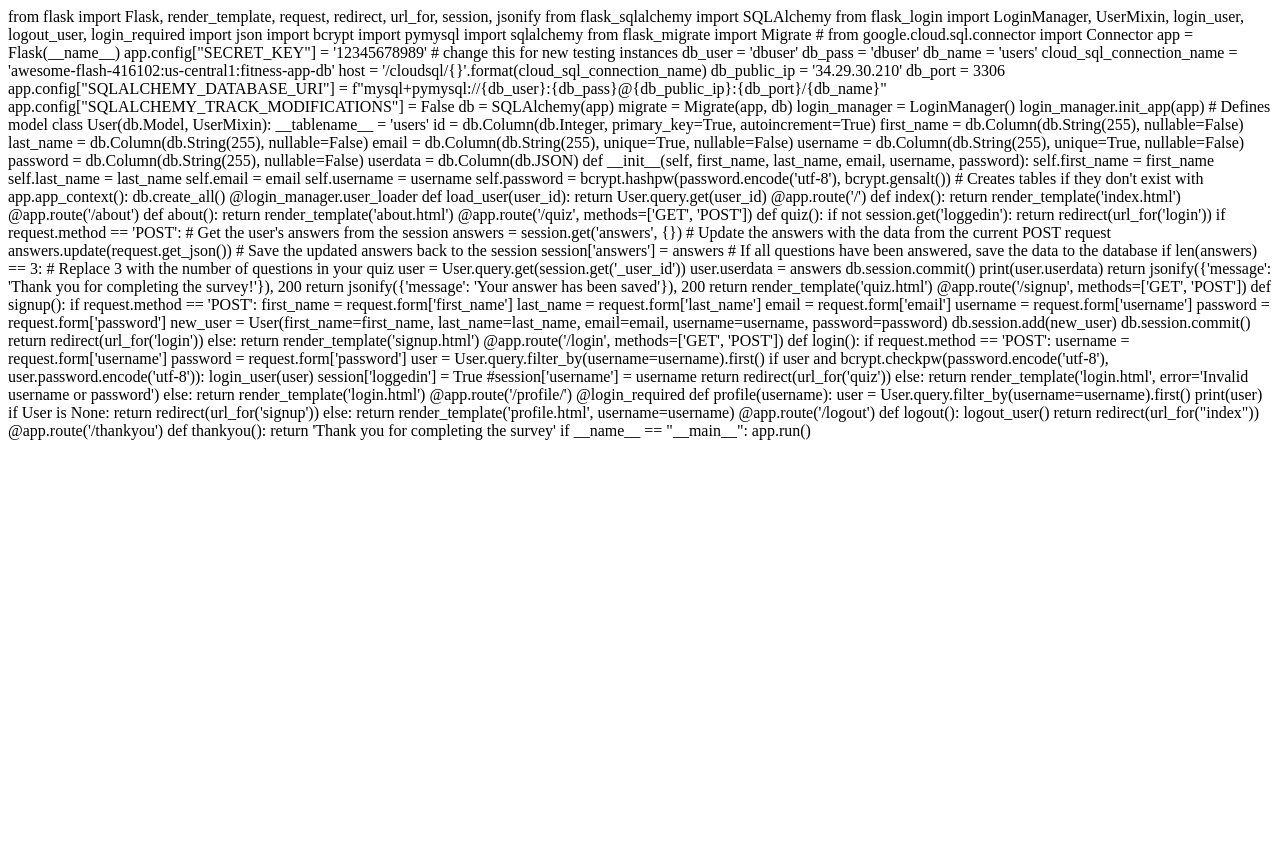
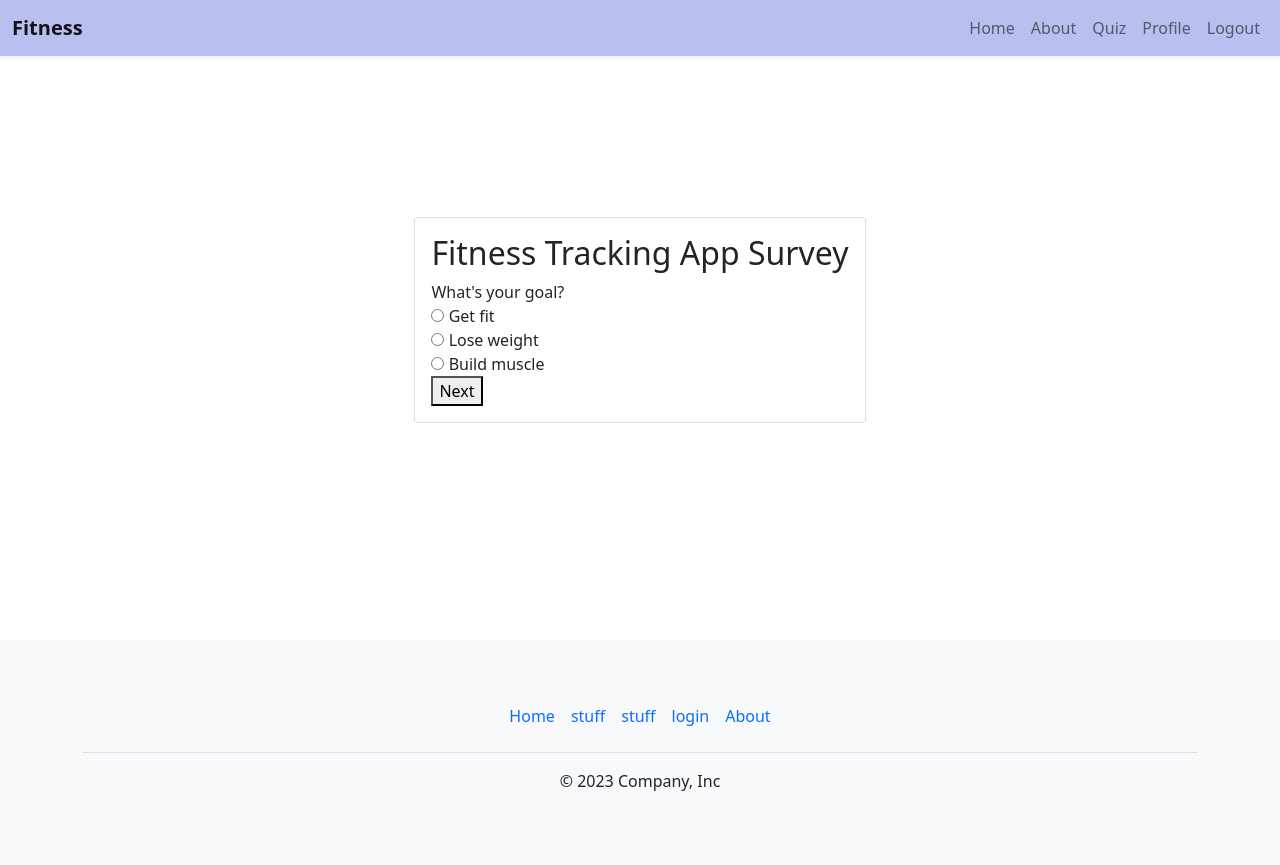
Before and after one commit to ShawnKi/SoftwareEngineeringProjectCSE3026, a Flask app: page /quiz in a window 1280 px wide. Before the commit the page ends 440 px from the top, so only its background shows below. Run offline with Flask 3, Linux system fonts and the light colour scheme; the visitor is signed in with stand-in values (Sample User, id 1).

Commit message:
updated quiz

```diff
--- a/SoftwareEngineeringProjectCSE3026-test1/app.py
+++ b/SoftwareEngineeringProjectCSE3026-test1/app.py
@@ -12,7 +12,7 @@
 
 
 app = Flask(__name__)
-app.config["SECRET_KEY"] = '12345678989'  # change this for new testing instances
+app.config["SECRET_KEY"] = '1234567899'  # change this for new testing instances
 
 db_user = 'dbuser'
 db_pass = 'dbuser'
@@ -79,7 +79,7 @@
         session['answers'] = answers
 
 
-        if len(answers) == 3:  # Replace 3 with the number of questions in quiz
+        if len(answers) == 7:  # Replace 3 with the number of questions in quiz
             user = User.query.get(session.get('_user_id'))
             user.userdata = answers
             db.session.commit()
--- a/SoftwareEngineeringProjectCSE3026-test1/templates/quiz.html
+++ b/SoftwareEngineeringProjectCSE3026-test1/templates/quiz.html
@@ -1,147 +1,161 @@
-from flask import Flask, render_template, request, redirect, url_for, session, jsonify
-from flask_sqlalchemy import SQLAlchemy
-from flask_login import LoginManager, UserMixin, login_user, logout_user, login_required
-import json
-import bcrypt
-import pymysql
-import sqlalchemy
-from flask_migrate import Migrate
+{% extends "base.html" %}
 
+{% block head %}
+<title>Quiz</title>
+<style>
+  .center-screen {
+    display: flex;
+    justify-content: center;
+    align-items: center;
+    height: 80vh;
+  }
+</style>
+{% endblock %}
 
-# from google.cloud.sql.connector import Connector
+{% block body %}
+<div class="container center-screen">
+  <div class="card p-3">
+    <h2>Fitness Tracking App Survey</h2>
 
+    <form id="surveyForm">
+      <div id="section1">
+      <label for="goal">What's your goal?</label><br>
+      <input type="radio" id="getFit" name="goal" value="Get fit">
+      <label for="getFit">Get fit</label><br>
+      <input type="radio" id="loseWeight" name="goal" value="Lose weight">
+      <label for="loseWeight">Lose weight</label><br>
+      <input type="radio" id="buildMuscle" name="goal" value="Build muscle">
+      <label for="buildMuscle">Build muscle</label><br>
+      <button type="button" onclick="showSection(2)">Next</button>
+      </div>
 
-app = Flask(__name__)
-app.config["SECRET_KEY"] = '12345678989'  # change this for new testing instances
+      <!-- Second set of questions (initially hidden) -->
+      <div id="section2" style="display: none;">
+        <label for="physique">What's your goal physique?</label><br>
+        <input type="radio" id="athletic" name="physique" value="Athletic">
+        <label for="athletic">Athletic</label><br>
+        <input type="radio" id="muscular" name="physique" value="Muscular">
+        <label for="muscular">Muscular</label><br>
+        <input type="radio" id="cutLean" name="physique" value="Cut/Lean">
+        <label for="cutLean">Cut/Lean</label><br>
+        <button type="button" onclick="showSection(1)">Previous</button>
+        <button type="button" onclick="showSection(3)">Next</button>
+      </div>
 
-db_user = 'dbuser'
-db_pass = 'dbuser'
-db_name = 'users'
-cloud_sql_connection_name = 'awesome-flash-416102:us-central1:fitness-app-db'
+      <div id="section3" style="display: none;">
+        <label for="bodyType">What's your body type?</label><br>
+        <input type="radio" id="ectomorph" name="bodyType" value="Ectomorph">
+        <label for="ectomorph">Ectomorph</label><br>
+        <input type="radio" id="mesomorph" name="bodyType" value="Mesomorph">
+        <label for="mesomorph"0>Mesomorph</label><br>
+        <input type="radio" id="endomorph" name="bodyType" value="Endomorph">
+        <label for="endomorph">Endomorph</label><br>
+        <button type="button" onclick="showSection(2)">Previous</button>
+        <button type="button" onclick="showSection(4)">Next</button>
+      </div>
 
-host = '/cloudsql/{}'.format(cloud_sql_connection_name)
-db_public_ip = '34.29.30.210'
-db_port = 3306
-app.config["SQLALCHEMY_DATABASE_URI"] = f"mysql+pymysql://{db_user}:{db_pass}@{db_public_ip}:{db_port}/{db_name}"
-app.config["SQLALCHEMY_TRACK_MODIFICATIONS"] = False
+      <div id="section4" style="display: none;">
+        <label for="exerciseFrequency">How often do you exercise?</label><br>
+        <input type="radio" id="onceAWeek" name="exerciseFrequency" value="Once a week">
+        <label for="onceAWeek">Once a week</label><br>
+        <input type="radio" id="twiceAWeek" name="exerciseFrequency" value="Twice a week">
+        <label for="twiceAWeek">Twice a week</label><br>
+        <input type="radio" id="threeTimesAWeek" name="exerciseFrequency" value="Three times a week">
+        <label for="threeTimesAWeek">Three times a week</label><br>
+        <input type="radio" id="fourOrFiveTimesAWeek" name="exerciseFrequency" value="4-5 times a week">
+        <label for="fourOrFiveTimesAWeek">4-5 times a week</label><br>
+        <button type="button" onclick="showSection(3)">Previous</button>
+        <button type="button" onclick="showSection(5)">Next</button>
+      </div>
 
-db = SQLAlchemy(app)
-migrate = Migrate(app, db)
-login_manager = LoginManager()
-login_manager.init_app(app)
+      <div id="section5" style="display: none;">
+        <label for="equipment">Which equipment do you have?</label><br>
+        <input type="checkbox" id="noEquipment" name="equipment" value="No equipment">
+        <label for="noEquipment">No equipment</label><br>
+        <input type="checkbox" id="dumbbells" name="equipment" value="Dumbbells">
+        <label for="dumbbells">Dumbbells</label><br>
+        <input type="checkbox" id="pullUpBar" name="equipment" value="Pull-up bar">
+        <label for="pullUpBar">Pull-up bar</label><br>
+        <input type="checkbox" id="barbell" name="equipment" value="Barbell">
+        <label for="barbell">Barbell</label><br>
+        <input type="checkbox" id="kettlebell" name="equipment" value="Kettlebell">
+        <label for="kettlebell">Kettlebell</label><br>
+        <button type="button" onclick="showSection(4)">Previous</button>
+        <button type="button" onclick="showSection(6)">Next</button>
+      </div>
 
-# Defines model
-class User(db.Model, UserMixin):
-    __tablename__ = 'users'
-    id = db.Column(db.Integer, primary_key=True, autoincrement=True)
-    first_name = db.Column(db.String(255), nullable=False)
-    last_name = db.Column(db.String(255), nullable=False)
-    email = db.Column(db.String(255), unique=True, nullable=False)
-    username = db.Column(db.String(255), unique=True, nullable=False)
-    password = db.Column(db.String(255), nullable=False)
-    userdata = db.Column(db.JSON)
+      <div id="section6" style="display: none;">
+        <label for="dietaryPreferences">What are your dietary preferences?</label><br>
+        <input type="checkbox" id="vegetarian" name="dietaryPreferences" value="Vegetarian">
+        <label for="vegetarian">Vegetarian</label><br>
+        <input type="checkbox" id="vegan" name="dietaryPreferences" value="Vegan">
+        <label for="vegan">Vegan</label><br>
+        <input type="checkbox" id="glutenFree" name="dietaryPreferences" value="Gluten Free">
+        <label for="glutenFree">Gluten Free</label><br>
+        <input type="checkbox" id="lactoseFree" name="dietaryPreferences" value="Lactose Free">
+        <label for="lactoseFree">Lactose Free</label><br>
+        <input type="checkbox" id="kosher" name="dietaryPreferences" value="Kosher">
+        <label for="kosher">Kosher</label><br>
+        <button type="button" onclick="showSection(5)">Previous</button>
+        <button type="button" onclick="showSection(7)">Next</button>
+      </div>
 
-    def __init__(self, first_name, last_name, email, username, password):
-        self.first_name = first_name
-        self.last_name = last_name
-        self.email = email
-        self.username = username
-        self.password = bcrypt.hashpw(password.encode('utf-8'), bcrypt.gensalt())
+      <div id="section7" style="display: none;">
+        <label for="height">What's your height(cm)?</label><br>
+        <input type="number" id="height" name="personal" value=""> <br>
+        <label for="weight">How much you weigh(lb)?</label><br>
+        <input type="number" id="weight" name="personal" value=""><br>
+        <label for="goalweight">What's your goal weight(lb)?</label><br>
+        <input type="number" id="goalweight" name="personal" value=""><br><br>
+        <button type="button" onclick="showSection(6)">Previous</button>
+        <button type="submit">Submit</button>
+      </div>
+    <!-- Navigation buttons -->
+      <!--a href="quiz1" target="btn blue">Submit</a></p>-->
+      <!-- Add the rest of your questions in a similar manner -->
+    </form>
+  </div>
+</div>
+<script>
+  function showSection(sectionNumber) {
+      // Hide all sections
+      document.querySelectorAll('[id^="section"]').forEach(section => {
+          section.style.display = 'none';
+      });
+      // Show the selected section
+      document.getElementById(`section${sectionNumber}`).style.display = 'block';
+  }
+</script>
 
-# Creates tables if they don't exist
-with app.app_context():
-    db.create_all()
+<script>
+  document.getElementById("surveyForm").addEventListener("submit", function (event) {
+    event.preventDefault()
 
-@login_manager.user_loader
-def load_user(user_id):
-    return User.query.get(user_id)
+    let result = {
+      goal: document.querySelector('input[name="goal"]:checked').value,
+      bodyType: document.querySelector('input[name="bodyType"]:checked').value,
+      equipment : document.querySelector('input[name="equipment"]:checked').value,
+      personal : document.querySelector('input[name="personal"]:checked').value,
+      exerciseFrequency : document.querySelector('input[name="exerciseFrequency"]:checked').value,
+      dietaryPreferences: Array.from(document.querySelectorAll('input[name="dietaryPreferences"]:checked')).map(el => el.value),
+      // Add the rest of your variables in a similar manner
+    };
 
-@app.route('/')
-def index():
-    return render_template('index.html')
-
-@app.route('/about')
-def about():
-    return render_template('about.html')
-
-@app.route('/quiz', methods=['GET', 'POST'])
-def quiz():
-    if not session.get('loggedin'):
-        return redirect(url_for('login'))
-
-    if request.method == 'POST':
-        # Get the user's answers from the session
-        answers = session.get('answers', {})
-
-        # Update the answers with the data from the current POST request
-        answers.update(request.get_json())
-
-        # Save the updated answers back to the session
-        session['answers'] = answers
-
-        # If all questions have been answered, save the data to the database
-        if len(answers) == 3:  # Replace 3 with the number of questions in your quiz
-            user = User.query.get(session.get('_user_id'))
-            user.userdata = answers
-            db.session.commit()
-            print(user.userdata)
-            return jsonify({'message': 'Thank you for completing the survey!'}), 200
-
-        return jsonify({'message': 'Your answer has been saved'}), 200
-
-    return render_template('quiz.html')
-
-@app.route('/signup', methods=['GET', 'POST'])
-def signup():
-    if request.method == 'POST':
-        first_name = request.form['first_name']
-        last_name = request.form['last_name']
-        email = request.form['email']
-        username = request.form['username']
-        password = request.form['password']
-        new_user = User(first_name=first_name, last_name=last_name, email=email, username=username, password=password)
-        db.session.add(new_user)
-        db.session.commit()
-        return redirect(url_for('login'))
-
-    else:
-        return render_template('signup.html')
-
-@app.route('/login', methods=['GET', 'POST'])
-def login():
-    if request.method == 'POST':
-        username = request.form['username']
-        password = request.form['password']
-        user = User.query.filter_by(username=username).first()
-        if user and bcrypt.checkpw(password.encode('utf-8'), user.password.encode('utf-8')):
-            login_user(user)
-            session['loggedin'] = True
-            #session['username'] = username
-            return redirect(url_for('quiz'))
-
-        else:
-            return render_template('login.html', error='Invalid username or password')
-    else:
-        return render_template('login.html')
-
-@app.route('/profile/<username>')
-@login_required
-def profile(username):
-    user = User.query.filter_by(username=username).first()
-    print(user)
-    if User is None:
-        return redirect(url_for('signup'))
-    else:
-        return render_template('profile.html', username=username)
-
-@app.route('/logout')
-def logout():
-    logout_user()
-    return redirect(url_for("index"))
-
-@app.route('/thankyou')
-def thankyou():
-    return 'Thank you for completing the survey'
-
-if __name__ == "__main__":
-    app.run()
+    fetch('/quiz', {
+      method: 'POST',
+      headers: {
+        'Content-Type': 'application/json'
+      },
+      body: JSON.stringify(result)
+    }).then(response => {
+      if (response.ok) {
+        window.location.href = "/thankyou";  // Redirect to the "thank you" page
+      } else {
+        throw new Error('Error: ' + response.statusText);
+      }
+    }).catch(error => {
+      console.error('Error:', error);
+    });
+  });
+</script>
+{% endblock %}
```
